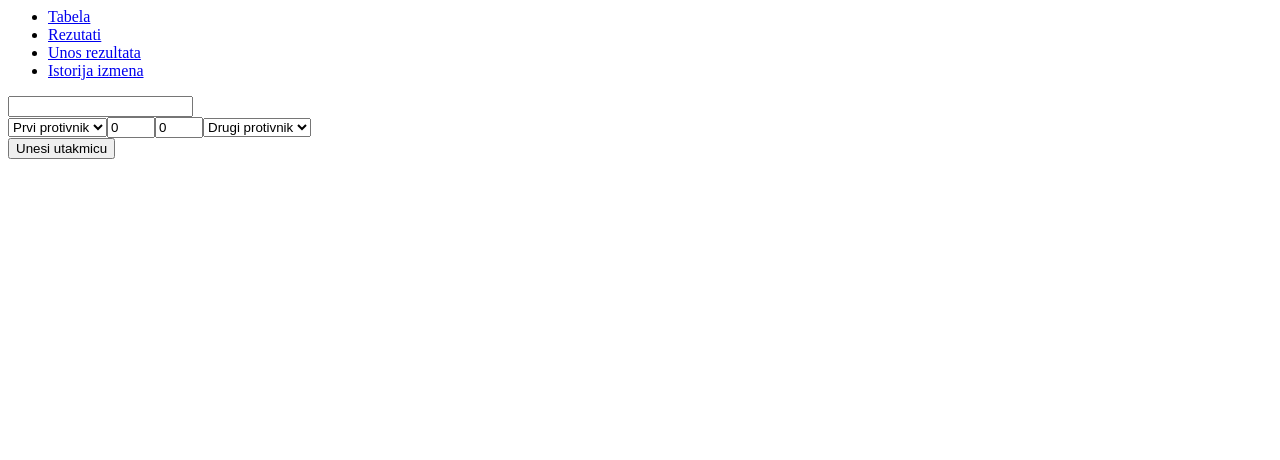
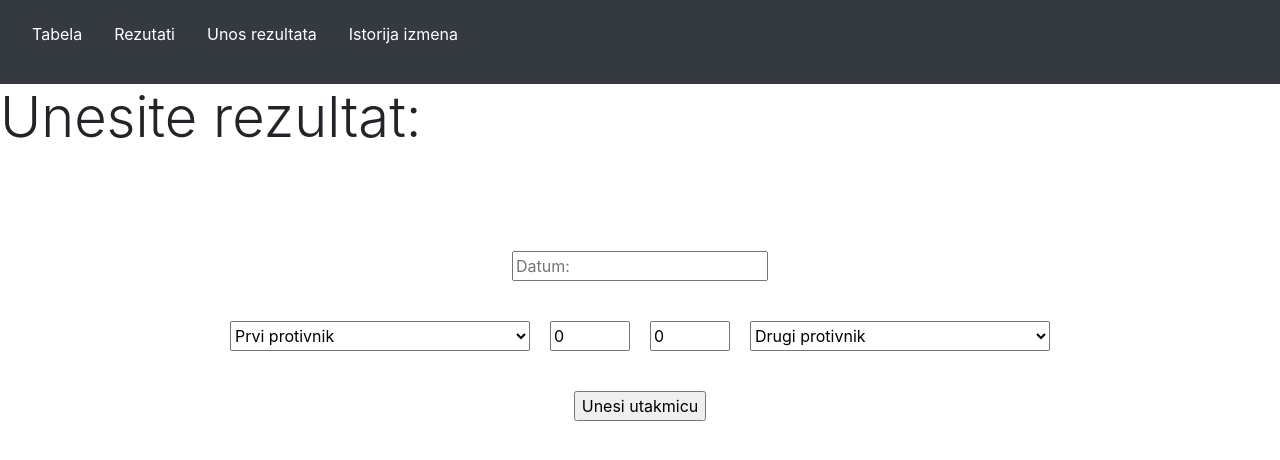
Before and after one commit to dobri000/1.-domaci-zadatak, a PHP site: page /unos.php in a window 1280 px wide. Shown: the top 460 px of the page. Run offline with PHP 8.4, Linux system fonts and the light colour scheme; data that the repository does not hold is empty.

Commit message:
Dodat je jedinstven dizajn sajtu

```diff
--- /dev/null
+++ b/css/style.css
@@ -0,0 +1,144 @@
+
+
+ul {
+    list-style-type: none;
+    margin: 0;
+    padding: 0;
+    overflow: hidden;
+}
+
+li {
+    float: left;
+}
+
+li a {
+    display: block;
+    color: white;
+    text-align: center;
+    padding: 14px 16px;
+    text-decoration: none;
+}
+
+li a:hover{
+    background-color: #111;
+    color: white;
+    text-decoration-line: none;
+}
+
+th a{
+    color: white;
+}
+
+th a:hover{
+    color: white;
+    text-decoration-line: none;
+}
+
+.rezultat .dugme input{
+    display: none;
+    width: 500px;
+    position: absolute;
+    bottom: 0;
+    border-radius: 10px;
+}
+
+.rezultat:hover .dugme input{
+    display: inline;
+}
+
+.filter{
+    margin-left: 20px;
+    margin-bottom: 15px;
+}
+
+.rezultat{
+    position: relative;
+    height: 150px;
+    width: 500px;
+    margin-bottom: 10px;
+    border-radius: 10px;
+}
+
+.rezultat:hover{
+    background-color: #343A40;
+}
+
+.rezultat input{
+    border: hidden;
+    padding-left: 10px;
+    margin: 1px;
+    color: #343A40;
+}
+
+.rezultat:hover input{
+    background-color: #343A40;
+    color: white;
+}
+
+.rezultat input:focus{
+    outline: none;
+}
+
+.teamName input{
+    width: 300px;
+}
+
+#rezultati{
+    display: grid;
+    grid-template-columns: auto auto;
+    align-content: center;
+    justify-content: space-around;
+}
+
+.datum{
+    text-align: center;
+}
+
+#timHint{
+    margin-top: 5px;
+}
+
+.formaUnosa{
+    margin-top: 100px;
+    text-align: center;
+}
+
+.unosElementi{
+    margin: 40px 0 40px 0;
+    display: grid;
+    grid-template-columns: 300px 80px 80px 300px;
+    grid-column-gap: 20px;
+    text-align: center;
+    justify-content: center;
+}
+
+.obavestenje{
+    text-align: center;
+    margin-top: 40px;
+}
+
+#filter{
+    margin: 20px 0 0 40px;
+}
+
+.izmene{
+    margin-left: 20px;
+    margin-top: 20px;
+    display: grid;
+    grid-template-columns: 400px 400px 400px;
+    column-gap: 50px;
+    grid-row-gap: 30px;
+}
+
+.unos{
+    border: #111 solid 2px;
+    width: 400px;
+    padding-left: 10px;
+}
+
+.brisanje{
+    border: #111 solid 2px;
+    width: 400px;
+    padding-left: 10px;
+
+}
--- a/sort.php
+++ b/sort.php
@@ -13,8 +13,8 @@
     $data = Tim::returnAllDataSorted($_POST['column_name'], $order);
 
     $output .= '
-    <table class="table table-bordered">
-            <thead>
+    <table class="table">
+            <thead class="table-dark">
                 <th>Pozicija</th>
                 <th><a class="column_sort" id="ime" data-order="'.$order.'" href="#">Tim</a></th>
                 <th><a class="column_sort" id="odigranih" data-order="'.$order.'" href="#">Odigranih utakmica</a></th>
--- a/unos.php
+++ b/unos.php
@@ -9,6 +9,8 @@ session_start();
     <link rel="stylesheet" href="//code.jquery.com/ui/1.13.1/themes/base/jquery-ui.css">
     <script src="https://code.jquery.com/jquery-3.6.0.js"></script>
     <script src="https://code.jquery.com/ui/1.13.1/jquery-ui.js"></script>
+    <link rel="stylesheet" href="css/style.css">
+    <link rel="stylesheet" href="https://cdn.jsdelivr.net/npm/bootstrap@4.4.1/dist/css/bootstrap.min.css" integrity="sha384-Vkoo8x4CGsO3+Hhxv8T/Q5PaXtkKtu6ug5TOeNV6gBiFeWPGFN9MuhOf23Q9Ifjh" crossorigin="anonymous">
 
     <script>
         $(function(){
@@ -18,7 +20,7 @@ session_start();
 </head>
 
 <body>
-    <nav>
+    <nav class="navbar navbar-dark bg-dark">
         <ul>
             <li><a href="index.php">Tabela</a></li>
             <li><a href="rezultati.php">Rezutati</a></li>
@@ -27,10 +29,15 @@ session_start();
 
         </ul>
     </nav>
-    <form method="post">
-        <div><input type="text" id="datepicker" name="datum"></div>
+    <div>
+        <h2 class="display-4">Unesite rezultat:</h2>
+    </div>
+    <form class="formaUnosa" method="post">
         <div>
-            <select name="prviTim">
+            <input type="text" id="datepicker" name="datum" placeholder="Datum:">
+        </div>
+        <div class="unosElementi">
+            <select class="form-select" name="prviTim">
                 <option value="">Prvi protivnik</option>
                 <?php
                     include "models/Tim.php";
@@ -41,7 +48,7 @@ session_start();
             echo "</select>";
             echo '<input name="prviTimSetova" type="number" min=0 max=2 value="0">';
             echo '<input name="drugiTimSetova" type="number" min=0 max=2 value="0">';
-            echo '<select name="drugiTim">';
+            echo '<select class="form-select" name="drugiTim">';
             echo '<option value="">Drugi protivnik</option>';
                     foreach ($array as $tim){
                         echo "<option value=".$tim->getTimId().">".$tim->getIme()."</option>";
@@ -50,7 +57,7 @@ session_start();
             </select>
         </div>
         <div><input type="submit" name="unesi" value="Unesi utakmicu"></div>
-        <div>
+        <div class="obavestenje">
             <?php
             //include "models/Tim.php";
             include "models/Rezultat.php";
```
Also changed, not shown: index.php (+6 -13 lines), istorija.php (+14 -7 lines), rezultati.php (+15 -11 lines).
